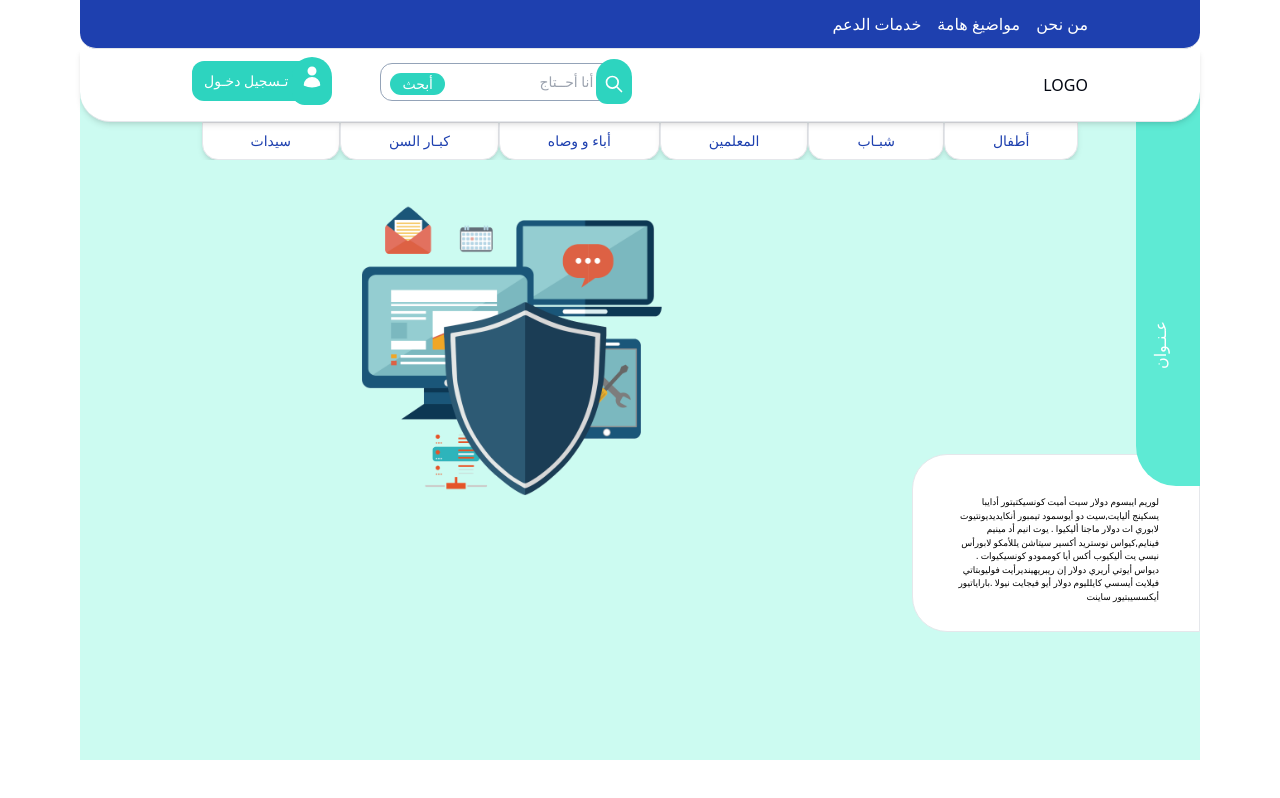
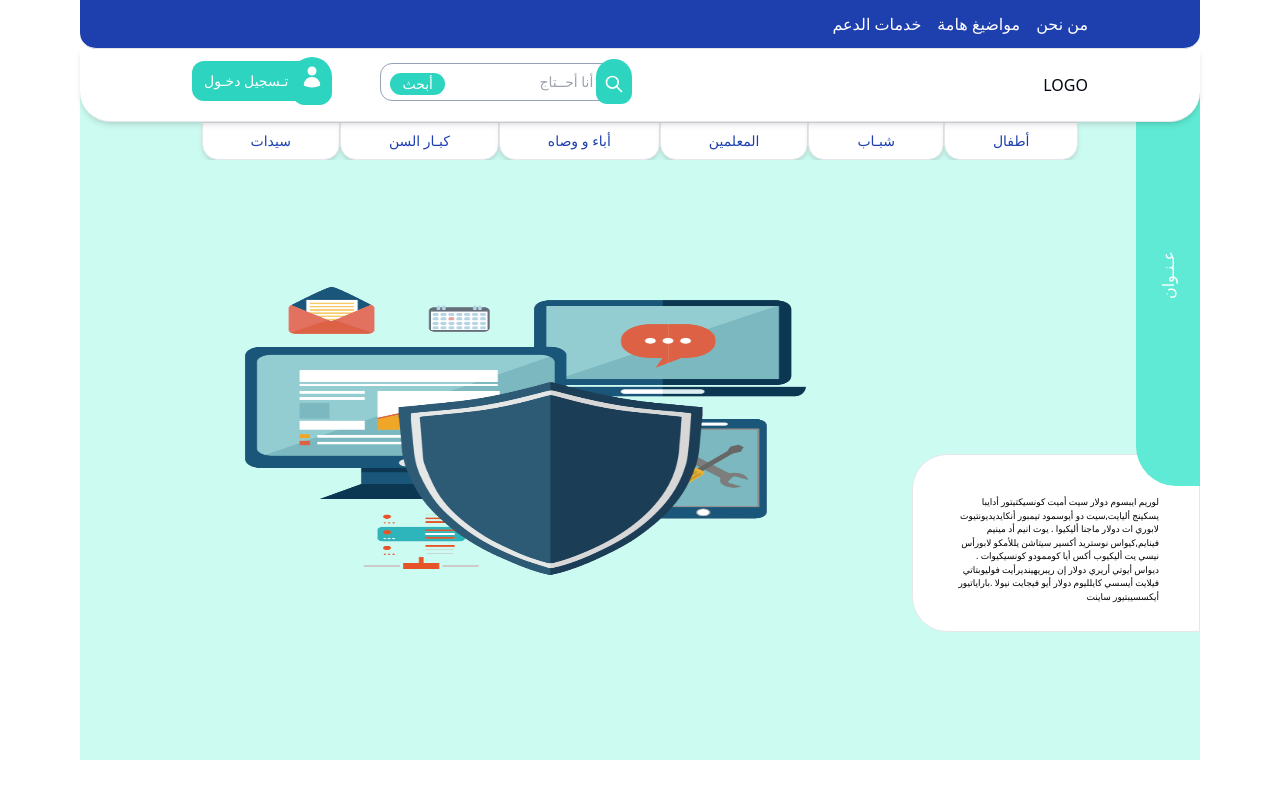
Before and after one commit to HebaAli48/HomeTemplate, a React (Create React App) app: page / in a window 1280 px wide. Shown: the top 798 px of the page. Built offline with nearby package versions, Linux system fonts and the light colour scheme.

Commit message:
edited in image size of introducing component

```diff
--- a/src/components/homeComponents/Introducing.js
+++ b/src/components/homeComponents/Introducing.js
@@ -4,17 +4,17 @@ const Introducing = () => {
   return (
     <>
       <div className="bg-teal-100 h-[75vh] flex flex-col   justify-center sm:flex-row  sm:justify-between ">
-        <div className="w-full sm:w-[50vw] h-80    sm:order-first order-last mt-40 sm:mt-0  mx-auto sm:py-10 relative  bottom-48 sm:bottom-0">
+        <div className="w-full sm:w-[90vw] h-80    sm:order-first order-last mt-52 sm:mt-20  mx-auto sm:py-10 relative  bottom-52 sm:bottom-0">
           <img
             src={shieldImg}
-            className="sm:absolute sm:inset-0  w-full h-[90%] sm:h-full sm:my-10 object-contain"
+            className="sm:absolute sm:inset-0  w-full md:w-[80%] h-full sm:my-10 object-center mx-auto"
             alt="introducingPic"
           />
         </div>
 
         <div className="flex flex-col items-end justify-center">
           <h2 className="bg-teal-300  text-white w-8 sm:w-fit  h-4/5 sm:px-2 flex items-center relative bottom-2 sm:bottom-24  z-20 pt-32 pb-32 rounded-bl-[40px]">
-            <span className="inline-block rotate-[-90deg] translate-y-[70px]  translate-x-[-8px] pb-5s sm:pb-0 pt-auto relative">
+            <span className="inline-block rotate-[-90deg] translate-y-[90px]  translate-x-[-8px]  sm:translate-y-0  sm:translate-x-0 pb-5s sm:pb-0 pt-auto relative">
               عـنـوان
             </span>
           </h2>
```
